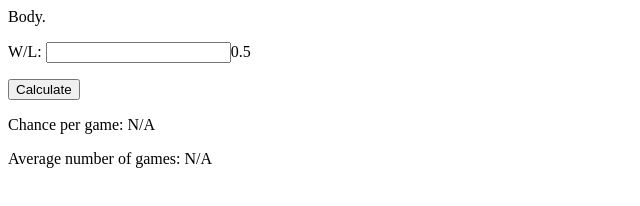
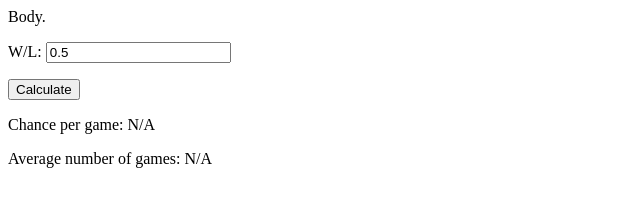
Before and after one commit to SavageVector/RainbowSixAlphaChance, a plain HTML site: page index.html in a window 1280 px wide. Shown: the full height of the page, 0-640 px from the left. Drawn offline with Linux system fonts and the light colour scheme.

Commit message:
Update index.html

```diff
--- a/index.html
+++ b/index.html
@@ -4,7 +4,7 @@
   </head>
   <body>
     <p>Body.</p>
-    <p>W/L: <input id="TextWinrate" size="20" type="text" />0.5</p>
+    <p>W/L: <input id="TextWinrate" size="20" type="text" value="0.5"></p>
     <p><button id="ButtonCalculate" onclick="CalculateAlphaProbability()">Calculate</button></p>
     <p> </p>
     <p>Chance per game: <label id="TextChancePerRound">N/A</label></p>
```
